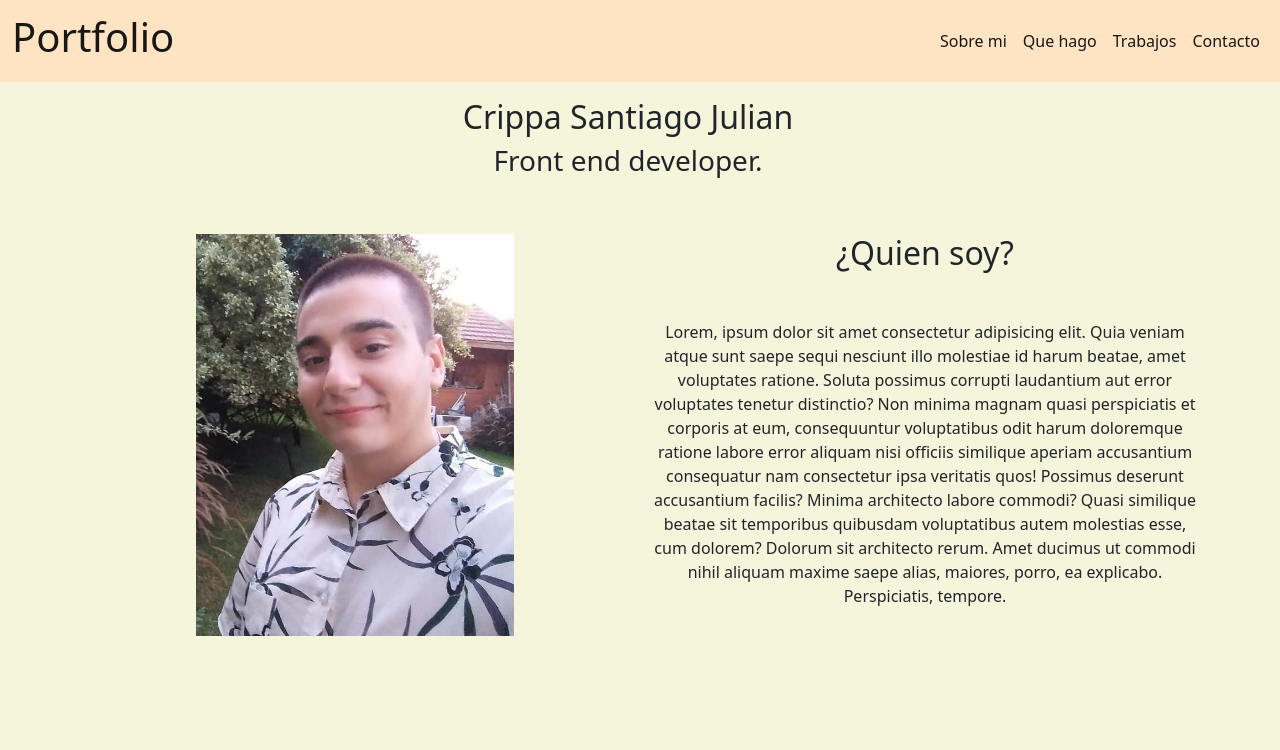
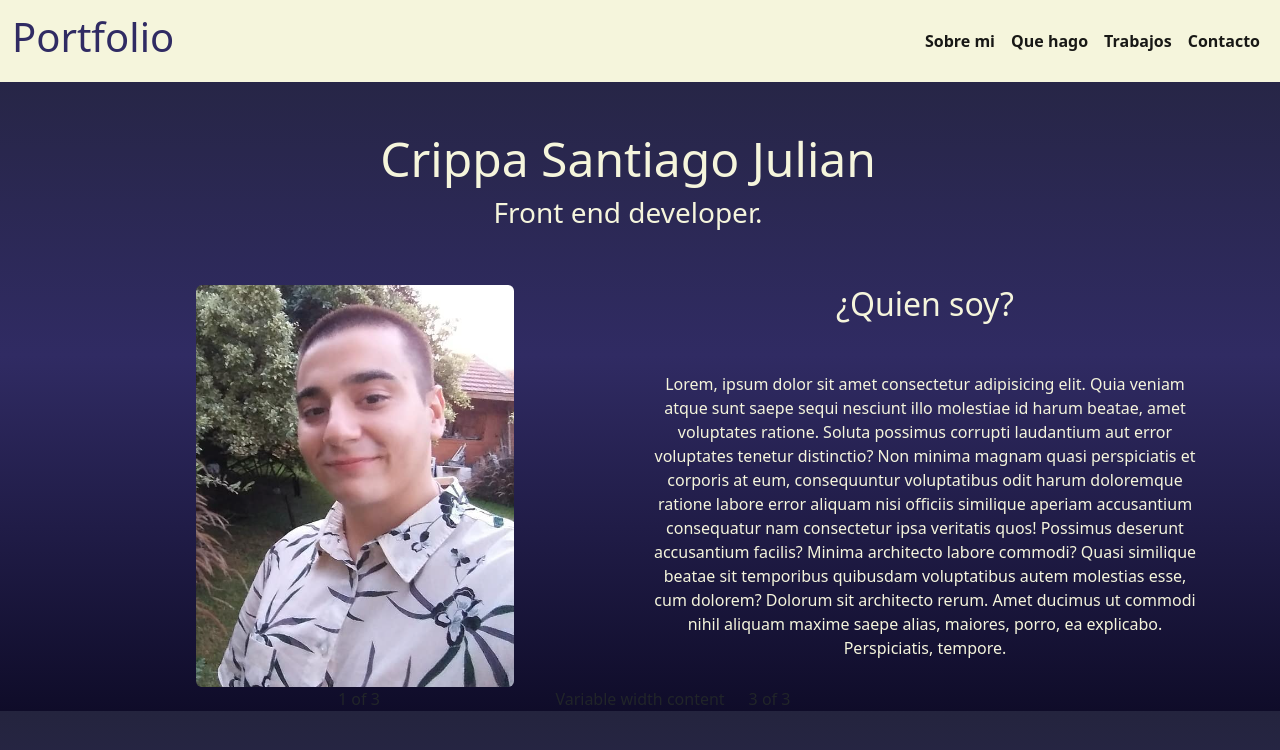
Before and after one commit to sjcrippa/proyecto-portafolio, a plain HTML site: page index.html in a window 1280 px wide. Drawn offline with nearby package versions, Linux system fonts and the light colour scheme.

Commit message:
estilos + main

```diff
--- a/css/style.css
+++ b/css/style.css
@@ -1,10 +1,34 @@
 * {
     margin: 0;
     padding: 0;
+    box-sizing: border-box;
 }
+/* ESTILO AL INDEX */
 body {
+    background: #0f0c29;  /* fallback for old browsers */
+    background: -webkit-linear-gradient(to bottom, #24243e, #302b63, #0f0c29);  /* Chrome 10-25, Safari 5.1-6 */
+    background: linear-gradient(to bottom, #24243e, #302b63, #0f0c29); /* W3C, IE 10+/ Edge, Firefox 16+, Chrome 26+, Opera 12+, Safari 7+ */
+}
+.navegador {
     background-color: beige;
 }
-.navegador {
-    background-color:bisque;
+.listas {
+    font-size: 1rem;
+    font-weight: bolder;
+    color: red;
 }
+.hUno {
+    color:#302b63;
+}
+.titulo {
+    color: beige;
+}
+.hDos {
+    font-size: 3rem;
+}
+.cajaTitulo {
+    font-size: 3rem;
+}
+.cajaPresentacion {
+    color: beige;
+}
--- a/index.html
+++ b/index.html
@@ -14,20 +14,20 @@
 </head>
 
 <body>
-
+    <!-- NAVBAR -->
     <nav class="navbar navbar-expand-lg navegador">
         <div class="container-fluid">
             <a class="navbar-brand" href="index.html">
-                <h1>Portfolio</h1>
+                <h1 class="hUno">Portfolio</h1>
             </a>
             <button class="navbar-toggler" type="button" data-bs-toggle="collapse" data-bs-target="#navbarNav"
                 aria-controls="navbarNav" aria-expanded="false" aria-label="Toggle navigation">
                 <span class="navbar-toggler-icon"></span>
             </button>
-            <div class="text-end ">
-                <div class="collapse navbar-collapse" id="navbarNav">
-                    <ul class="navbar-nav">
-                        <li class="nav-item">
+            <div class="text-end">
+                <div class="collapse navbar-collapse anclas" id="navbarNav">
+                    <ul class="navbar-nav listas">
+                        <li class="nav-item ">
                             <a class="nav-link active" aria-current="page" href="pages/sobre-mi.html">Sobre mi</a>
                         </li>
                         <li class="nav-item">
@@ -44,18 +44,18 @@
             </div>
         </div>
     </nav>
-
+    <!-- TITULO + PRESENTACION -->
     <main>
         <div class="container text-center">
             <div class="row">
-                <div class="row mt-3">
-                    <h2>Crippa Santiago Julian</h2>
+                <div class="row mt-5 titulo ">
+                    <h2 class="hDos">Crippa Santiago Julian</h2>
                     <h3>Front end developer.</h3>
                 </div>
                 <div class="col mt-5">
-                    <img src="imgs/perfil.jpg" alt="foto de prueba">
+                    <img src="imgs/perfil.jpg" class="rounded-top rounded-bottom" alt="foto de prueba">
                 </div>
-                <div class="col text-center mt-5 ">
+                <div class="col text-center mt-5 cajaPresentacion">
                     <h2>¿Quien soy?</h2>
                     <p class="mt-5">Lorem, ipsum dolor sit amet consectetur adipisicing elit. Quia veniam atque sunt saepe sequi nesciunt illo molestiae id harum beatae, amet voluptates ratione. Soluta possimus corrupti laudantium aut error voluptates tenetur distinctio? Non minima magnam quasi perspiciatis et corporis at eum, consequuntur voluptatibus odit harum doloremque ratione labore error aliquam nisi officiis similique aperiam accusantium consequatur nam consectetur ipsa veritatis quos! Possimus deserunt accusantium facilis? Minima architecto labore commodi? Quasi similique beatae sit temporibus quibusdam voluptatibus autem molestias esse, cum dolorem? Dolorum sit architecto rerum. Amet ducimus ut commodi nihil aliquam maxime saepe alias, maiores, porro, ea explicabo. Perspiciatis, tempore.</p>
                 </div>
@@ -64,7 +64,17 @@
     </main>
 
     <section>
-
+        <div class="row justify-content-md-center">
+            <div class="col col-lg-2">
+              1 of 3
+            </div>
+            <div class="col-md-auto">
+              Variable width content
+            </div>
+            <div class="col col-lg-2">
+              3 of 3
+            </div>
+          </div>
     </section>
 
     <footer>
```
